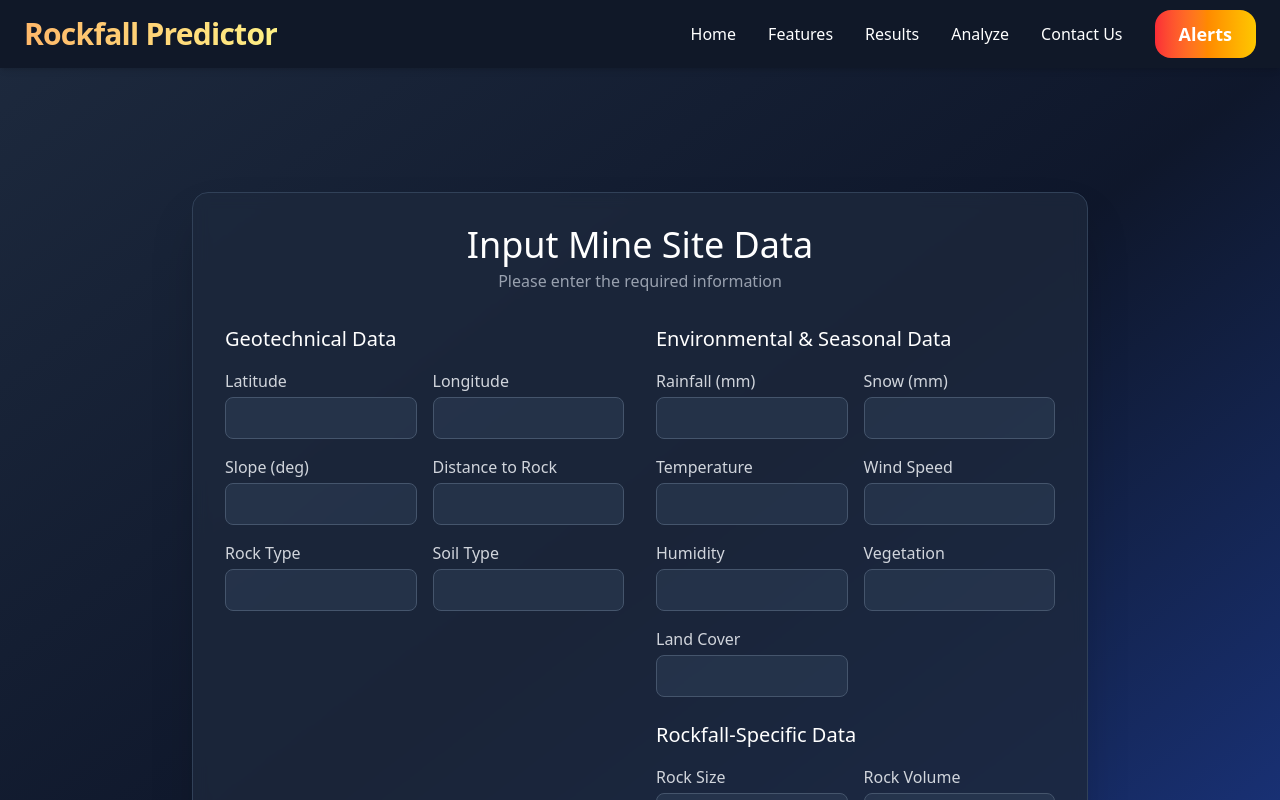
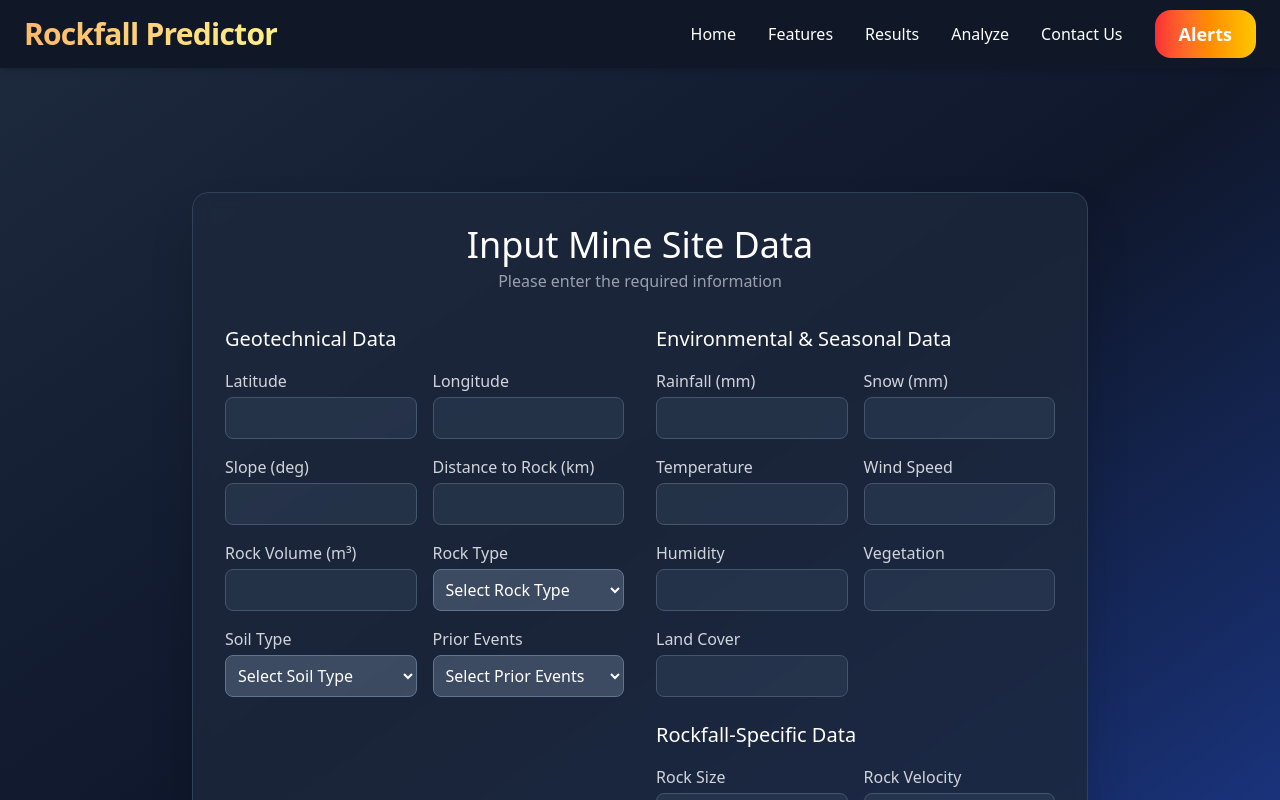
Before and after one commit to Neeraj-vats/Rock_guard_AI, a React (Vite) app in the folder frontend/: page /analyze in a window 1280 px wide. Shown: the top 800 px of the page. Built offline with nearby package versions, Linux system fonts and the light colour scheme.

Commit message:
dropdown added

```diff
--- a/frontend/src/components/Input.jsx
+++ b/frontend/src/components/Input.jsx
@@ -70,23 +70,58 @@ const determineAlertStatus = (formData) => {
   return "SAFE";
 };
 
-// Fast, memoized input component
-const InputField = memo(({ label, name, type = "text", value, onChange }) => (
+// Fast, memoized input component (with restrictions + error)
+const InputField = memo(({ label, name, type = "text", value, onChange, min, max }) => {
+  const isInvalid = (min !== undefined && value && parseFloat(value) < min) ||
+                    (max !== undefined && value && parseFloat(value) > max);
+
+  return (
+    <div>
+      <label className="block text-gray-300 font-medium mb-1">{label}</label>
+      <input
+        type={type}
+        name={name}
+        value={value}
+        onChange={onChange}
+        className={`w-full p-2 border rounded-lg text-gray-100
+          ${isInvalid ? "border-red-500 focus:border-red-500 focus:ring-red-500"
+                      : "border-slate-600 bg-slate-700/50 focus:ring-orange-400 focus:border-orange-400"}
+          focus:outline-none hover:border-slate-500 transition-all duration-200`}
+      />
+      {isInvalid && (
+        <p className="text-red-400 text-xs mt-1">
+          Value must be between {min} and {max}
+        </p>
+      )}
+    </div>
+  );
+});
+InputField.displayName = "InputField";
+
+// Dropdown field component (with better contrast styling)
+const DropdownField = memo(({ label, name, options, value, onChange }) => (
   <div>
     <label className="block text-gray-300 font-medium mb-1">{label}</label>
-    <input
-      type={type}
+    <select
       name={name}
       value={value}
       onChange={onChange}
-      className="w-full p-2 border border-slate-600 bg-slate-700/50 text-gray-100 rounded-lg
+      className="w-full p-2 border border-slate-500 bg-slate-600/80 text-white rounded-lg
                focus:outline-none focus:ring-2 focus:ring-orange-400 focus:border-orange-400
-               hover:border-slate-500 transition-all duration-200
-               [&::-webkit-calendar-picker-indicator]:invert"
-    />
+               hover:border-slate-400 transition-all duration-200 cursor-pointer"
+    >
+      <option value="" className="bg-slate-700 text-gray-300">
+        Select {label}
+      </option>
+      {options.map((opt, idx) => (
+        <option key={idx} value={opt} className="bg-slate-700 text-gray-100">
+          {opt}
+        </option>
+      ))}
+    </select>
   </div>
 ));
-InputField.displayName = "InputField";
+DropdownField.displayName = "DropdownField";
 
 // Main Form Component
 const Input = () => {
@@ -99,6 +134,7 @@ const Input = () => {
     soil_type: "",
     rock_size: "",
     rock_volume: "",
+    prior_events: "",
   });
 
   const [alertSection, setAlertSection] = useState("");
@@ -111,16 +147,13 @@ const Input = () => {
       ...prev,
       [name]: value,
     }));
-
   };
 
   // Submit handler with axios
   const handleSubmit = async (e) => {
     e.preventDefault();
     try {
-      const res = await axios.post("http://localhost:5000/api/data", formData
-
-      );
+      const res = await axios.post("http://localhost:5000/api/data", formData);
 
       console.log("Server response:", res.data);
 
@@ -160,10 +193,38 @@ const Input = () => {
                 <div className="grid grid-cols-1 sm:grid-cols-2 gap-4">
                   <InputField label="Latitude" name="latitude" value={formData.latitude} onChange={handleChange} />
                   <InputField label="Longitude" name="longitude" value={formData.longitude} onChange={handleChange} />
-                  <InputField label="Slope (deg)" name="slope_deg" value={formData.slope_deg} onChange={handleChange} />
-                  <InputField label="Distance to Rock" name="distance_to_rock" value={formData.distance_to_rock} onChange={handleChange} />
-                  <InputField label="Rock Type" name="rock_type" value={formData.rock_type} onChange={handleChange} />
-                  <InputField label="Soil Type" name="soil_type" value={formData.soil_type} onChange={handleChange} />
+
+                  {/* Restricted Inputs */}
+                  <InputField label="Slope (deg)" name="slope_deg" value={formData.slope_deg} onChange={handleChange} min={5} max={60} />
+                  <InputField label="Distance to Rock (km)" name="distance_to_rock" value={formData.distance_to_rock} onChange={handleChange} min={2.59} max={50} />
+                  <InputField label="Rock Volume (m³)" name="rock_volume" value={formData.rock_volume} onChange={handleChange} min={0.05} max={7.4} />
+
+                  {/* Rock Type Dropdown */}
+                  <DropdownField
+                    label="Rock Type"
+                    name="rock_type"
+                    options={["Shale", "Granite", "Basalt", "Limestone", "Sandstone"]}
+                    value={formData.rock_type}
+                    onChange={handleChange}
+                  />
+
+                  {/* Soil Type Dropdown */}
+                  <DropdownField
+                    label="Soil Type"
+                    name="soil_type"
+                    options={["Loamy", "Clay", "Sandy", "Silty", "Rocky"]}
+                    value={formData.soil_type}
+                    onChange={handleChange}
+                  />
+
+                  {/* Prior Events Dropdown */}
+                  <DropdownField
+                    label="Prior Events"
+                    name="prior_events"
+                    options={[4, 3, 0, 2, 1]}
+                    value={formData.prior_events}
+                    onChange={handleChange}
+                  />
                 </div>
               </div>
 
@@ -189,7 +250,6 @@ const Input = () => {
                   </h3>
                   <div className="grid grid-cols-1 sm:grid-cols-2 gap-4">
                     <InputField label="Rock Size" name="rock_size" value={formData.rock_size} onChange={handleChange} />
-                    <InputField label="Rock Volume" name="rock_volume" value={formData.rock_volume} onChange={handleChange} />
                     <InputField label="Rock Velocity" name="rock_velocity" value={formData.rock_velocity} onChange={handleChange} />
                   </div>
                 </div>
```
Also changed, not shown: 1 other file (tests, documents, lock files or other folders).
